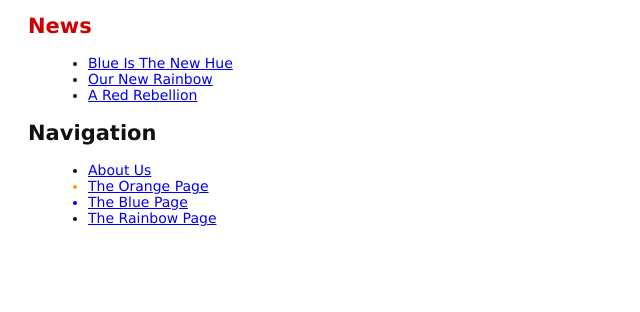
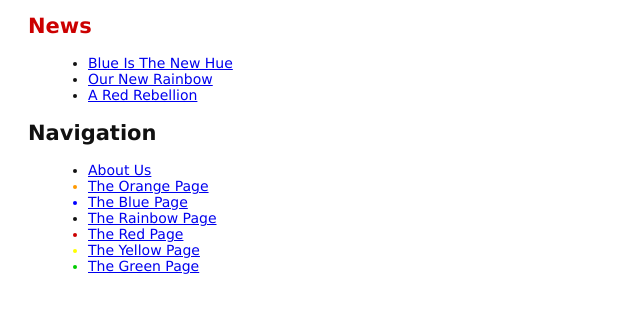
Before and after one commit to gnt888-lab/my-git-repo, a plain HTML site: page index.html in a window 1280 px wide. Shown: the part 118-430 px from the top of the page, without its empty margins (0-640 px from the left). Drawn offline with Linux system fonts and the light colour scheme.

Commit message:
Add green page

```diff
--- a/index.html
+++ b/index.html
@@ -29,6 +29,14 @@
   <li>
     <a href="rainbow.html">The Rainbow Page</a>
   </li>
-</ul>
+  <li style="color: #C00">
+    <a href="red.html">The Red Page</a>
+  </li>
+  <li style="color: #FF0">
+    <a href="yellow.html">The Yellow Page</a>
+  </li>
+  <li style="color: #0C0">
+    <a href="green.html">The Green Page</a>
+  </li></ul>
 </body>
 </html>
```
Also changed, not shown: green.html (added, +14 -0 lines).
